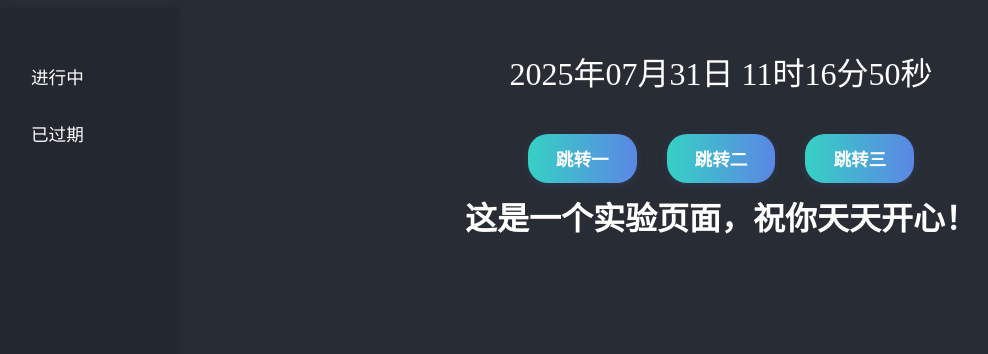
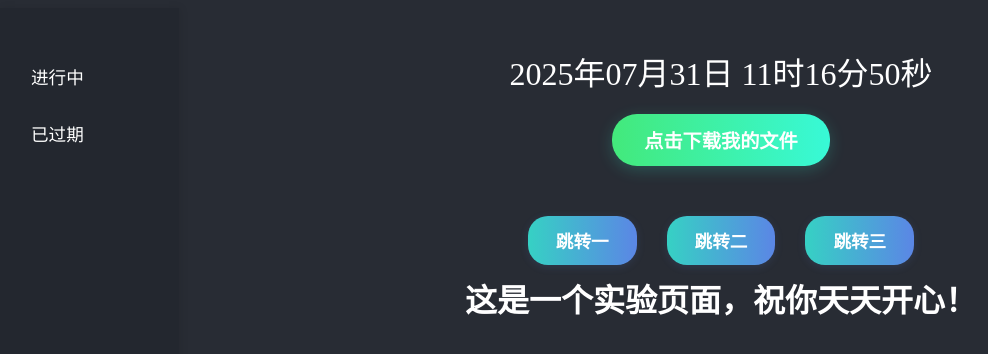
Before and after one commit to 9946247/Experiment, a plain HTML site: page index.html in a window 1280 px wide. Shown: the whole page, without its empty margins (9-997 px from the left). Drawn offline with Linux system fonts and the light colour scheme.

Commit message:
Update index.html

```diff
--- a/index.html
+++ b/index.html
@@ -90,7 +90,22 @@
             document.getElementById('main-content').innerHTML = `
                 <div class="center-box" style="height:auto;align-items:center;justify-content:flex-start;margin-top:40px;">
                     <div class="time" id="currentTime" style="font-size:2em;margin-bottom:10px;text-align:center;"></div>
-
+                    <a id="downloadBtn" href="" download style="
+                        display:inline-block;
+                        background: linear-gradient(90deg, #43e97b 0%, #38f9d7 100%);
+                        color: #fff;
+                        border: none;
+                        border-radius: 25px;
+                        padding: 12px 32px;
+                        font-size: 1.2em;
+                        font-weight: bold;
+                        box-shadow: 0 4px 16px rgba(56,249,215,0.2);
+                        cursor: pointer;
+                        margin-bottom: 20px;
+                        text-decoration: none;
+                        transition: transform 0.2s;
+                        margin-top: 10px;
+                    ">点击下载我的文件</a>
                     <!-- 跳转按钮区域 -->
                     <div style="display: flex; justify-content: center; gap: 20px; margin-top: 30px; width: 100%;">
                         <button class="jump-btn" onclick="window.location.href=''">跳转一</button>
```
